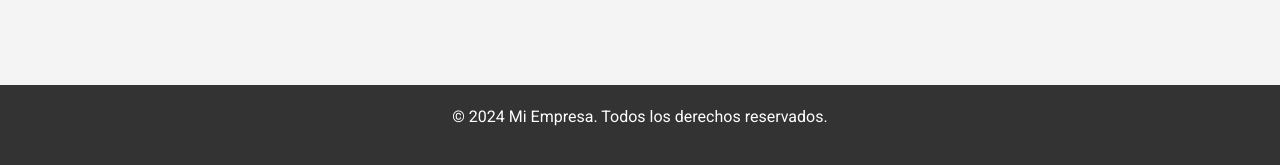
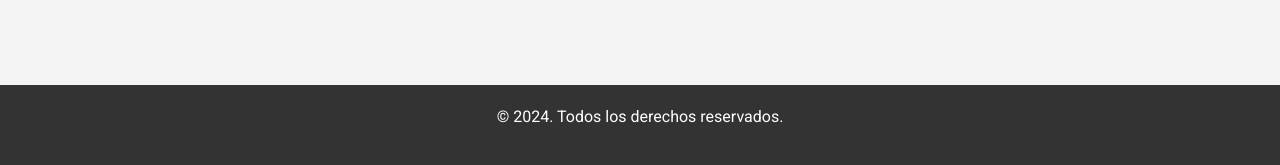
Before and after one commit to ffernandez-sop/Gestion-de-usuarios, a PHP site: page /view/view-table-usr.php?perfil=1 in a window 1280 px wide. Shown: the part 635-800 px from the top of the page. Run offline with PHP 8.4, Linux system fonts and the light colour scheme; a user stored in the database is signed in; data comes from the database, SQL or seed files in the repository.

Commit message:
Se modifica el footer en la diferentes vistas

```diff
--- a/view/view-form-register-user.php
+++ b/view/view-form-register-user.php
@@ -114,7 +114,7 @@ if ($_SERVER["REQUEST_METHOD"] == "GET") {
     </main>
 
     <footer>
-        <p>&copy; 2024 Mi Empresa. Todos los derechos reservados.</p>
+        <p>&copy; 2024. Todos los derechos reservados.</p>
     </footer>
     <script src="../js/bootstrap.min.js"></script>
 </body>
--- a/view/view-table-usr.php
+++ b/view/view-table-usr.php
@@ -98,7 +98,7 @@ if (!$users) {
     </main>
 
     <footer>
-        <p>&copy; 2024 Mi Empresa. Todos los derechos reservados.</p>
+        <p>&copy; 2024. Todos los derechos reservados.</p>
     </footer>
     <script src="../js/bootstrap.min.js"></script>
 
```
